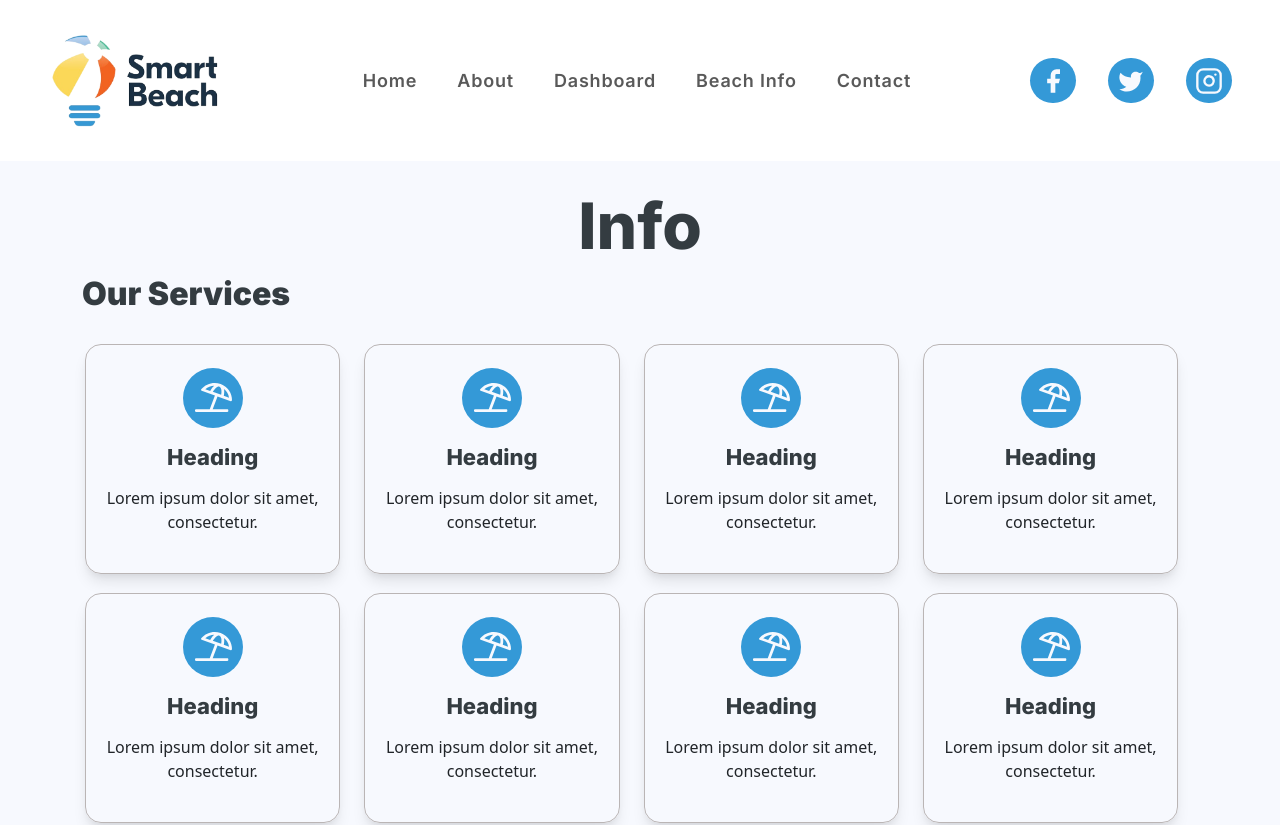
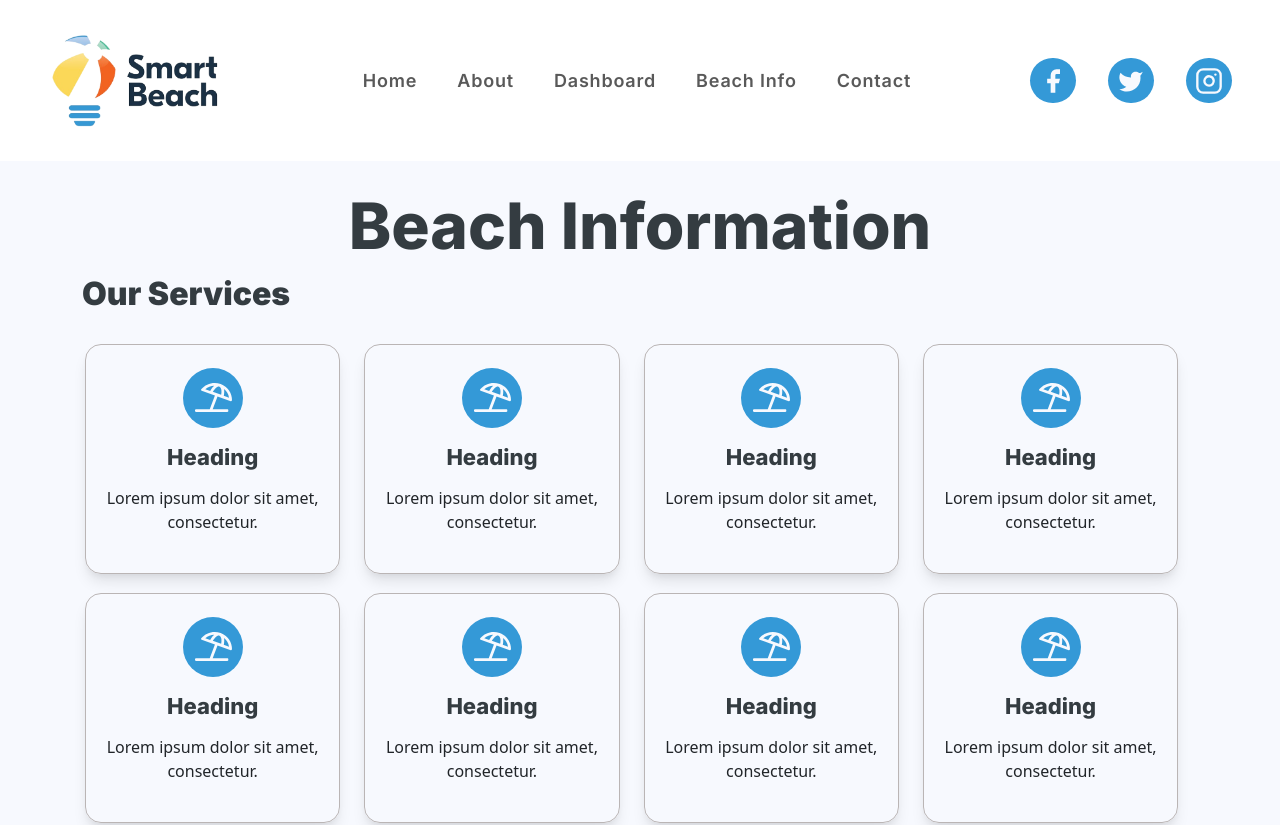
Before and after one commit to C-Blouin/SmartBeach, a React (Vite) app: page /beach-info in a window 1280 px wide. Shown: the top 825 px of the page. Built offline with nearby package versions, Linux system fonts and the light colour scheme.

Commit message:
Added beach info wrapper container for header image

```diff
--- a/src/views/BeachInfo.jsx
+++ b/src/views/BeachInfo.jsx
@@ -10,10 +10,11 @@ function BeachInfo() {
   }, []);
 
   return (
+    <div className="beach-info-container">
       <div className="beach-info">
         <section className="beach-info-header row"></section>
         <div className="container">
-        <h1>Info</h1>
+          <h1>Beach Information</h1>
           <section className="our-services">
             <h2>Our Services</h2>
             <div className="services">
@@ -314,6 +315,7 @@ function BeachInfo() {
           </section>
         </div>
       </div>
+    </div>
   );
 }
 
```
Lines whose indentation alone changed are shown as unchanged.
